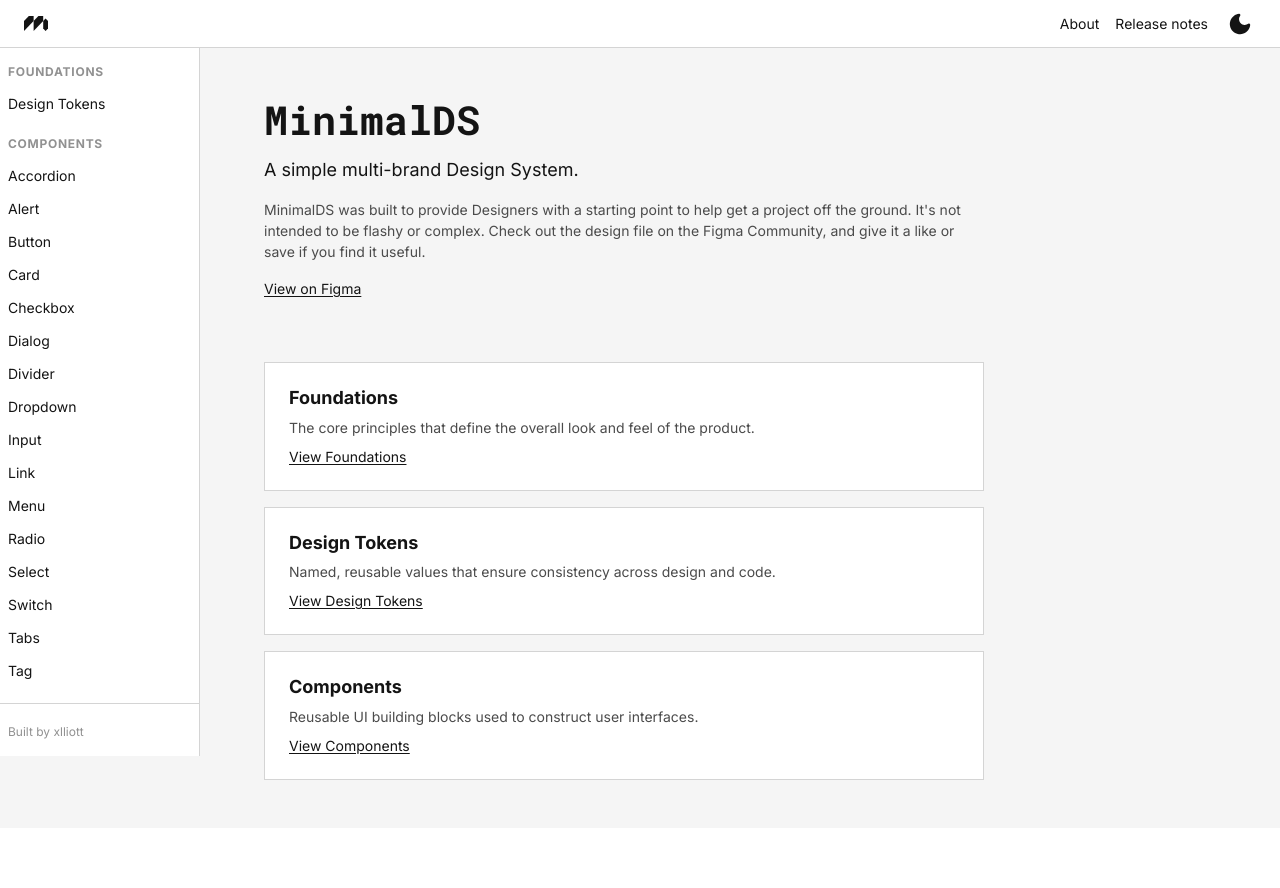
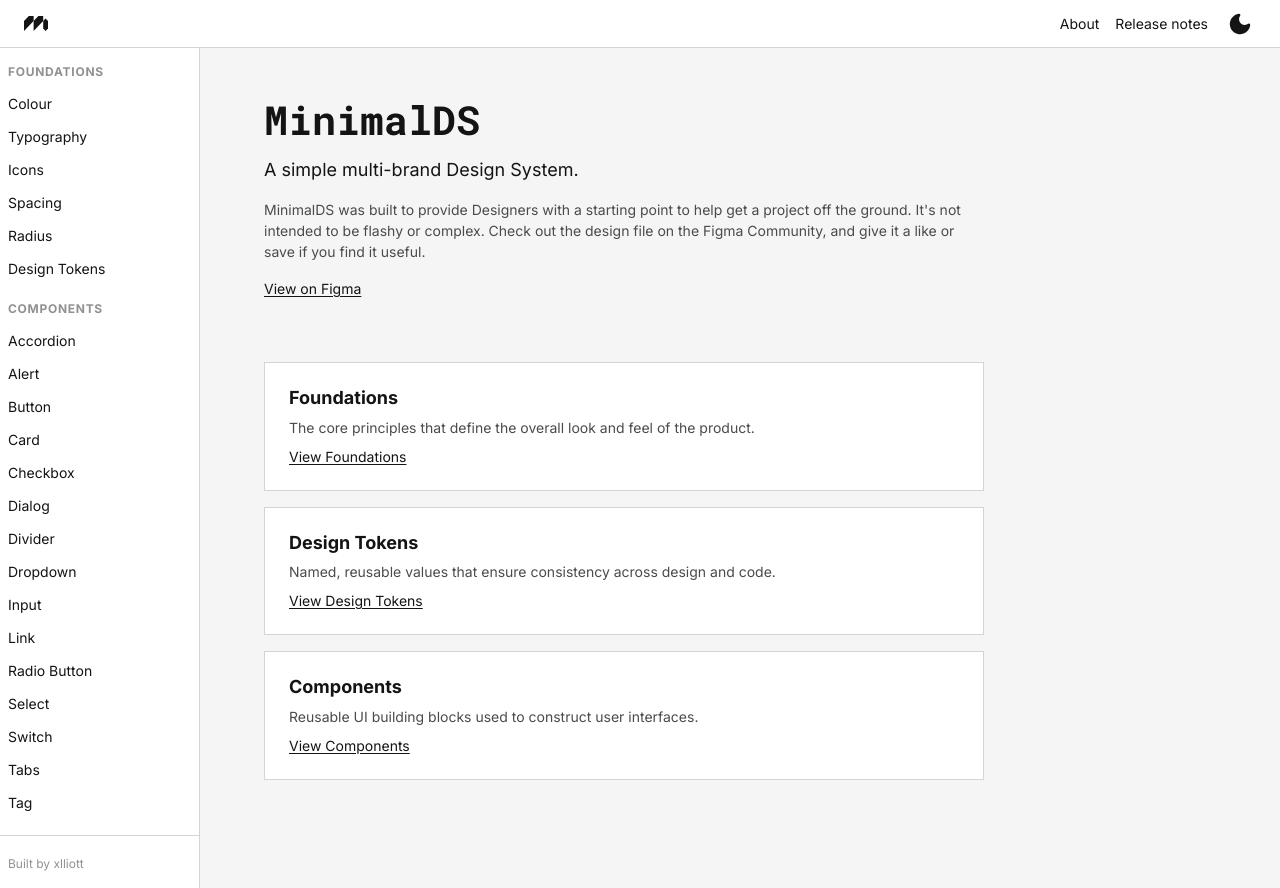
Before and after one commit to xlliott/minimalds, a React (Vite) app: page / in a window 1280 px wide. Before the commit the page ends 828 px from the top, so only its background shows below. Built offline with nearby package versions, Linux system fonts and the light colour scheme.

Commit message:
Update Sidebar.jsx

```diff
--- a/src/components/Sidebar/Sidebar.jsx
+++ b/src/components/Sidebar/Sidebar.jsx
@@ -1,9 +1,14 @@
 import './Sidebar.css';
 
 const navItems = [
-  { label: 'Foundations', section: true },
+  { label: 'FOUNDATIONS', section: true },
+  { label: 'Colour', href: '#/colour' },
+  { label: 'Typography', href: '#/typography' },
+  { label: 'Icons', href: '#/icons' },
+  { label: 'Spacing', href: '#/spacing' },
+  { label: 'Radius', href: '#/radius' },
   { label: 'Design Tokens', href: '#/tokens' },
-  { label: 'Components', section: true },
+  { label: 'COMPONENTS', section: true },
   { label: 'Accordion', href: '#/accordion' },
   { label: 'Alert', href: '#/alert' },
   { label: 'Button', href: '#/button' },
@@ -14,8 +19,7 @@ const navItems = [
   { label: 'Dropdown', href: '#/dropdown' },
   { label: 'Input', href: '#/input' },
   { label: 'Link', href: '#/link' },
-  { label: 'Menu', href: '#/menu' },
-  { label: 'Radio', href: '#/radio' },
+  { label: 'Radio Button', href: '#/radio' },
   { label: 'Select', href: '#/select' },
   { label: 'Switch', href: '#/switch' },
   { label: 'Tabs', href: '#/tabs' },
```
